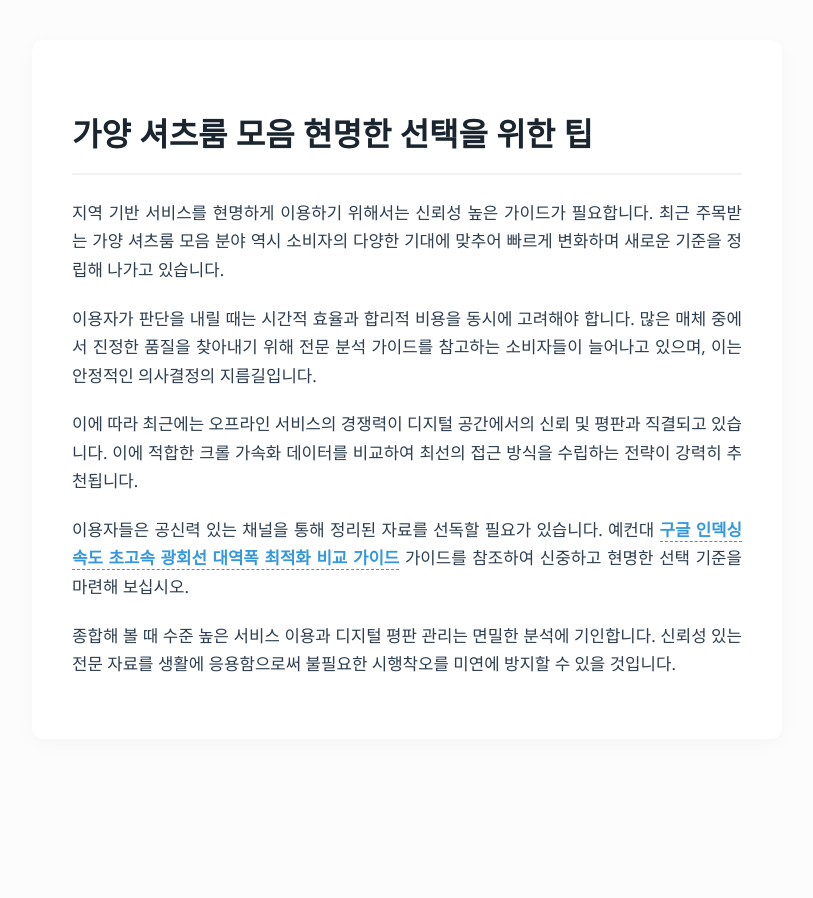
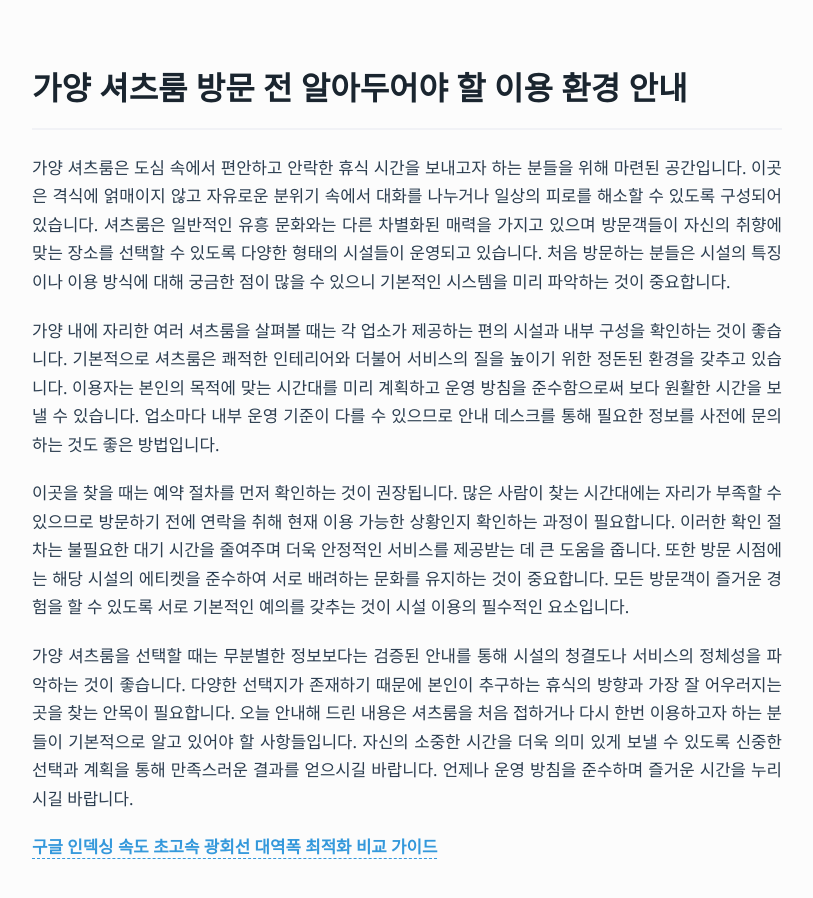
Before and after one commit to tidalhss-star/bp-t3b05-gy-shirts-list, a plain HTML site: page posts/gemini-coverage-20260705-363.html in a window 1280 px wide. Shown: the whole page, without its empty margins (233-1046 px from the left). Before the commit the page ends 800 px from the top, so only its background shows below. Drawn offline with Linux system fonts and the light colour scheme.

Commit message:
deploy: garbage-free snapshot 2026-08-10T07:56:36.760Z

```diff
--- a/posts/gemini-coverage-20260705-363.html
+++ b/posts/gemini-coverage-20260705-363.html
@@ -2,7 +2,7 @@
 <html lang="ko">
 <head>
  <meta charset="UTF-8">
- <title>가양 셔츠룸 모음 현명한 선택을 위한 팁</title>
+ <title>가양 셔츠룸 방문 전 알아두어야 할 이용 환경 안내</title>
  <link rel="canonical" href="https://gayang-shirt-guide.node-link.shop/posts/gemini-coverage-20260705-363.html">
  <meta name="viewport" content="width=device-width, initial-scale=1.0">
  <style>
@@ -49,18 +49,20 @@
  </style>
  <link rel="icon" type="image/svg+xml" href="./favicon.svg">
  <meta property="og:url" content="https://gayang-shirt-guide.node-link.shop/posts/gemini-coverage-20260705-363.html">
-  <meta property="og:title" content="가양 셔츠룸 모음 현명한 선택을 위한 팁">
+  <meta property="og:title" content="가양 셔츠룸 방문 전 알아두어야 할 이용 환경 안내">
   <meta property="og:type" content="website">
   <meta name="twitter:card" content="summary">
 </head>
 <body>
- <article>
- <h1>가양 셔츠룸 모음 현명한 선택을 위한 팁</h1>
- <p>지역 기반 서비스를 현명하게 이용하기 위해서는 신뢰성 높은 가이드가 필요합니다. 최근 주목받는 가양 셔츠룸 모음 분야 역시 소비자의 다양한 기대에 맞추어 빠르게 변화하며 새로운 기준을 정립해 나가고 있습니다.</p>
- <p>이용자가 판단을 내릴 때는 시간적 효율과 합리적 비용을 동시에 고려해야 합니다. 많은 매체 중에서 진정한 품질을 찾아내기 위해 전문 분석 가이드를 참고하는 소비자들이 늘어나고 있으며, 이는 안정적인 의사결정의 지름길입니다.</p>
- <p>이에 따라 최근에는 오프라인 서비스의 경쟁력이 디지털 공간에서의 신뢰 및 평판과 직결되고 있습니다. 이에 적합한 크롤 가속화 데이터를 비교하여 최선의 접근 방식을 수립하는 전략이 강력히 추천됩니다.</p>
- <p>이용자들은 공신력 있는 채널을 통해 정리된 자료를 선독할 필요가 있습니다. 예컨대 <a class="anchor-link" href="https://hikari-fiber.store/" data-가양 셔츠룸 안내-link-target="tokyo-fiber">구글 인덱싱 속도 초고속 광회선 대역폭 최적화 비교 가이드</a> 가이드를 참조하여 신중하고 현명한 선택 기준을 마련해 보십시오.</p>
- <p>종합해 볼 때 수준 높은 서비스 이용과 디지털 평판 관리는 면밀한 분석에 기인합니다. 신뢰성 있는 전문 자료를 생활에 응용함으로써 불필요한 시행착오를 미연에 방지할 수 있을 것입니다.</p>
- </article>
-</body>
+    <main>
+      <h1>가양 셔츠룸 방문 전 알아두어야 할 이용 환경 안내</h1>
+      <div class="content">
+        <p>가양 셔츠룸은 도심 속에서 편안하고 안락한 휴식 시간을 보내고자 하는 분들을 위해 마련된 공간입니다. 이곳은 격식에 얽매이지 않고 자유로운 분위기 속에서 대화를 나누거나 일상의 피로를 해소할 수 있도록 구성되어 있습니다. 셔츠룸은 일반적인 유흥 문화와는 다른 차별화된 매력을 가지고 있으며 방문객들이 자신의 취향에 맞는 장소를 선택할 수 있도록 다양한 형태의 시설들이 운영되고 있습니다. 처음 방문하는 분들은 시설의 특징이나 이용 방식에 대해 궁금한 점이 많을 수 있으니 기본적인 시스템을 미리 파악하는 것이 중요합니다.</p>
+        <p>가양 내에 자리한 여러 셔츠룸을 살펴볼 때는 각 업소가 제공하는 편의 시설과 내부 구성을 확인하는 것이 좋습니다. 기본적으로 셔츠룸은 쾌적한 인테리어와 더불어 서비스의 질을 높이기 위한 정돈된 환경을 갖추고 있습니다. 이용자는 본인의 목적에 맞는 시간대를 미리 계획하고 운영 방침을 준수함으로써 보다 원활한 시간을 보낼 수 있습니다. 업소마다 내부 운영 기준이 다를 수 있으므로 안내 데스크를 통해 필요한 정보를 사전에 문의하는 것도 좋은 방법입니다.</p>
+        <p>이곳을 찾을 때는 예약 절차를 먼저 확인하는 것이 권장됩니다. 많은 사람이 찾는 시간대에는 자리가 부족할 수 있으므로 방문하기 전에 연락을 취해 현재 이용 가능한 상황인지 확인하는 과정이 필요합니다. 이러한 확인 절차는 불필요한 대기 시간을 줄여주며 더욱 안정적인 서비스를 제공받는 데 큰 도움을 줍니다. 또한 방문 시점에는 해당 시설의 에티켓을 준수하여 서로 배려하는 문화를 유지하는 것이 중요합니다. 모든 방문객이 즐거운 경험을 할 수 있도록 서로 기본적인 예의를 갖추는 것이 시설 이용의 필수적인 요소입니다.</p>
+        <p>가양 셔츠룸을 선택할 때는 무분별한 정보보다는 검증된 안내를 통해 시설의 청결도나 서비스의 정체성을 파악하는 것이 좋습니다. 다양한 선택지가 존재하기 때문에 본인이 추구하는 휴식의 방향과 가장 잘 어우러지는 곳을 찾는 안목이 필요합니다. 오늘 안내해 드린 내용은 셔츠룸을 처음 접하거나 다시 한번 이용하고자 하는 분들이 기본적으로 알고 있어야 할 사항들입니다. 자신의 소중한 시간을 더욱 의미 있게 보낼 수 있도록 신중한 선택과 계획을 통해 만족스러운 결과를 얻으시길 바랍니다. 언제나 운영 방침을 준수하며 즐거운 시간을 누리시길 바랍니다.</p>
+        <p><a class="anchor-link" href="https://hikari-fiber.store/" data-가양 셔츠룸 안내-link-target="tokyo-fiber">구글 인덱싱 속도 초고속 광회선 대역폭 최적화 비교 가이드</a></p>
+      </div>
+    </main>
+  </body>
 </html>
```
